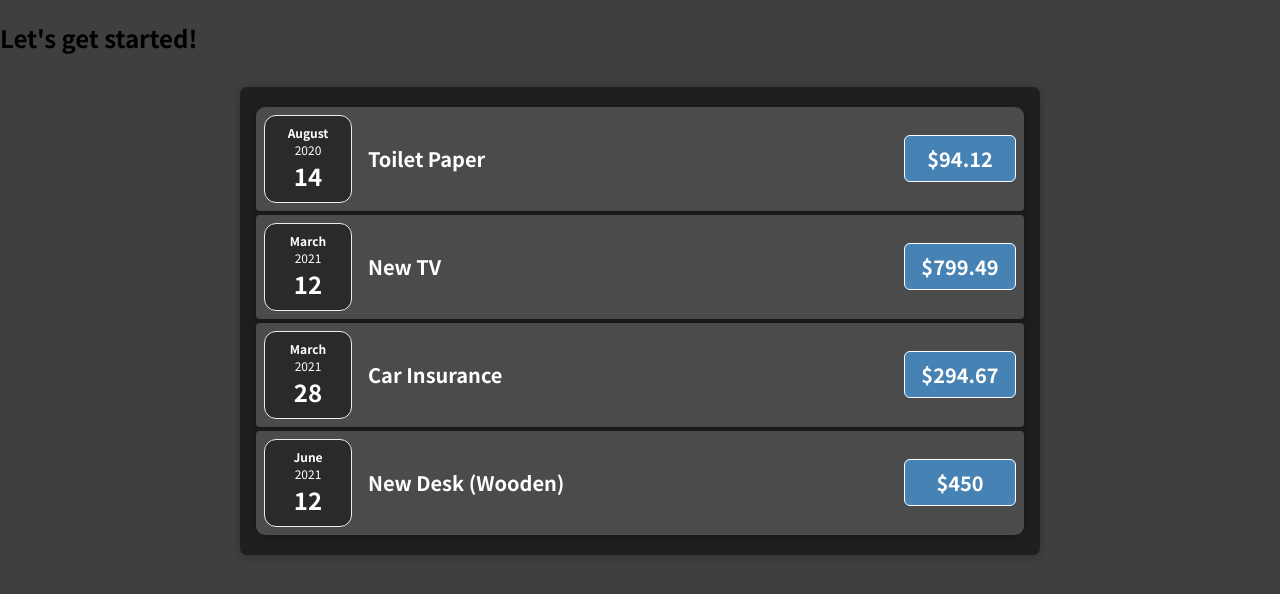
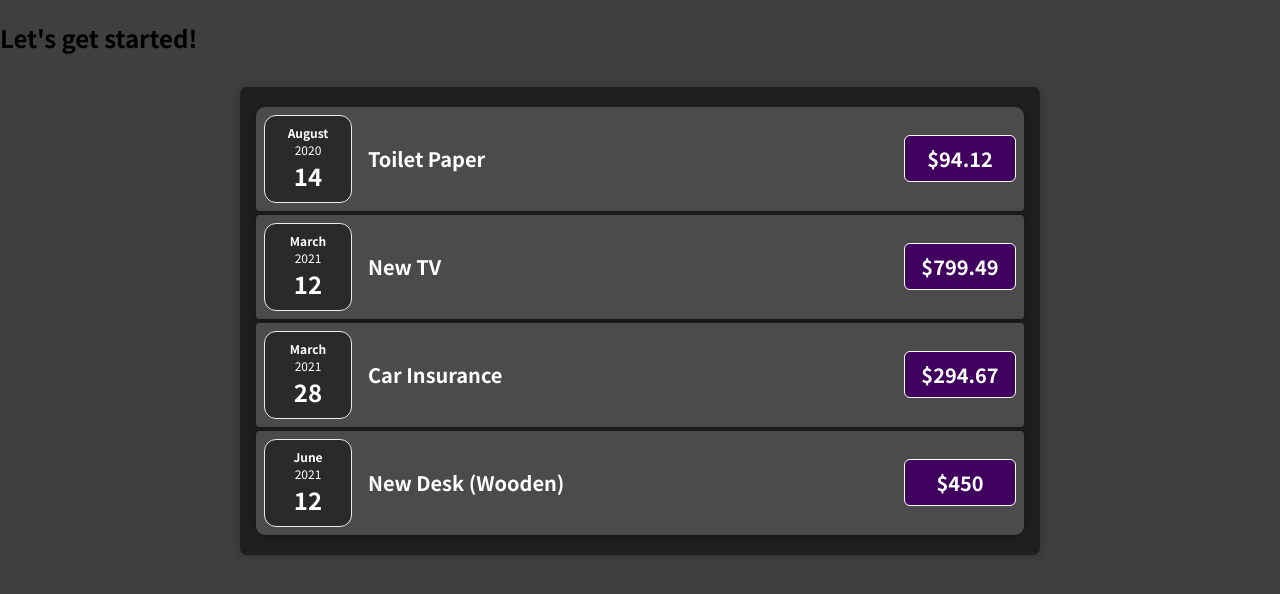
Before and after one commit to vilmarcabanero/react-expense-tracker, a React (Create React App) app: page / in a window 1280 px wide. Shown: the top 594 px of the page. Built offline with nearby package versions, Linux system fonts and the light colour scheme.

Commit message:
Changed the background color of item price to violet again.

```diff
--- a/src/components/ExpenseItem.css
+++ b/src/components/ExpenseItem.css
@@ -41,8 +41,8 @@
 	font-size: 1rem;
 	font-weight: bold;
 	color: white;
-	/* background-color: #40005d; */
-	background-color: steelblue;
+	background-color: #40005d;
+	/* background-color: steelblue; */
 	border: 1px solid white;
 	/* padding: 0.5rem; */
   padding: 0.5rem 0;
```
